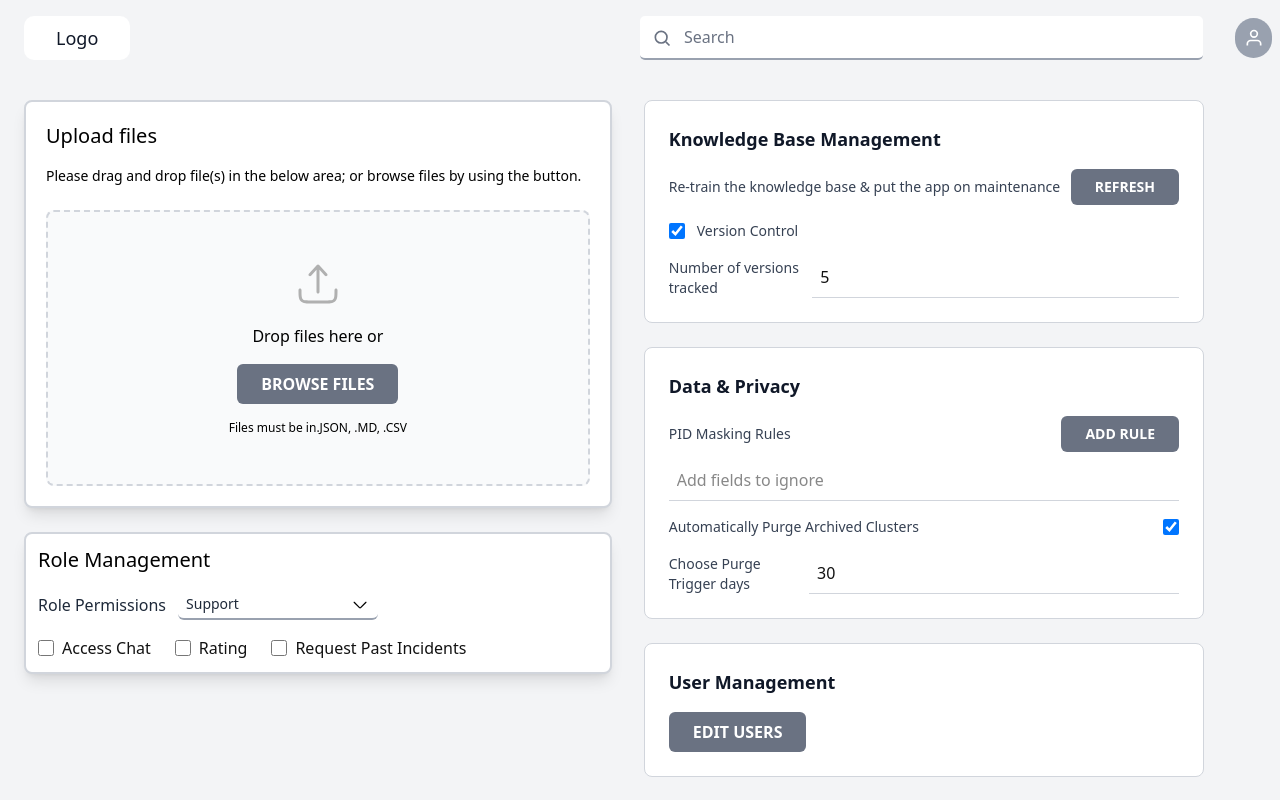
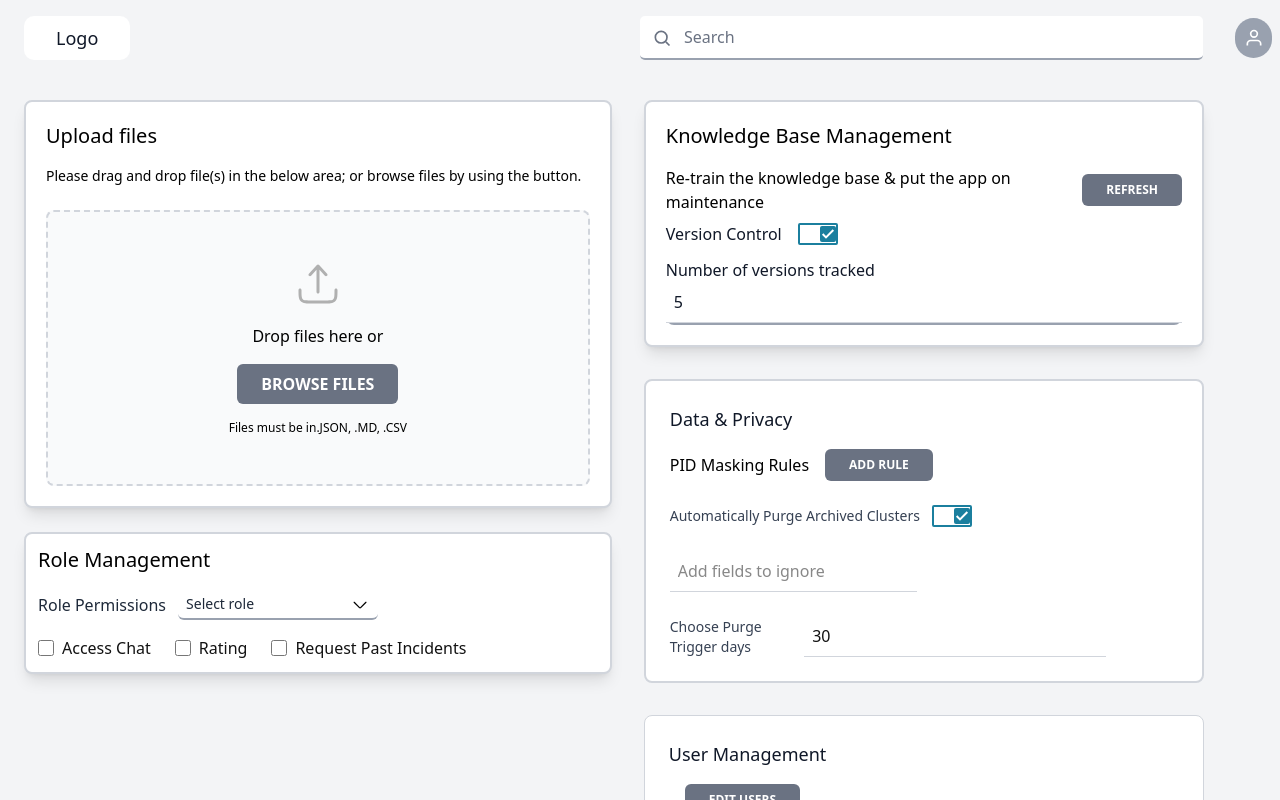
Before and after one commit to vigneshvaranasi/bot, a React (Vite) app in the folder frontend/: page /settings in a window 1280 px wide. Shown: the top 800 px of the page. Built offline with nearby package versions, Linux system fonts and the light colour scheme.

Commit message:
feat: edited settings page

```diff
--- a/frontend/src/pages/Settings.page.tsx
+++ b/frontend/src/pages/Settings.page.tsx
@@ -5,6 +5,7 @@ import InputBox from '../components/ui/InputBox';
 import Dropdown from '../components/ui/Dropdown';
 import UploadFiles from '../components/ui/UploadFiles';
 import Checkbox from '../components/ui/Checkbox';
+import Toggle from '../components/ui/Toggle';
 
 interface FileRecord {
   fileName: string;
@@ -31,13 +32,18 @@ const Settings: React.FC = () => {
   const [accessChat, setAccessChat] = useState(false);
   const [rating, setRating] = useState(false);
   const [requestPastIncidents, setRequestPastIncidents] = useState(false);
+  const [versionControl, setVersionControl] = useState(true);
 
 
   const roleOptions = [
-    { value: 'Support', label: 'Support' },
-    { value: 'Admin', label: 'Admin' },
-    { value: 'Manager', label: 'Manager' },
-    { value: 'Analyst', label: 'Analyst' }
+    { value: 'L1 Support', label: 'L1 Support' },
+    { value: 'L2 Support', label: 'L2 Support' },
+    { value: 'L3 Support', label: 'L3 Support' },
+    { value: 'Senior Support', label: 'Senior Support' },
+    { value: 'Support Manager', label: 'Support Manager' },
+    { value: 'Technical Lead', label: 'Technical Lead' },
+    { value: 'System Administrator', label: 'System Administrator' },
+    { value: 'Operations Lead', label: 'Operations Lead' }
 ];
 
   const handleDeleteFile = (fileId: string) => {
@@ -140,47 +146,93 @@ const Settings: React.FC = () => {
 
             {/* Right Column */}
             <div className="space-y-6 pr-13">
-              {/* Knowledge Base Management */}
-              <div className="bg-white rounded-lg border border-gray-300 p-6">
-                <h2 className="text-lg font-semibold text-gray-900 mb-4">Knowledge Base Management</h2>
+              {/* Knowledge Base Management — redesigned */}
+              <div className="bg-white rounded-lg shadow-lg border-2 border-gray-300 p-5">
+                {/* Big, clean title like the mock */}
+                <h2 className="text-xl text-black mb-4">
+                  Knowledge Base Management
+                </h2>
 
-                <div className="flex items-center justify-between mb-4">
-                  <span className="text-sm text-gray-700">Re-train the knowledge base & put the app on maintenance</span>
-                  <Button variant="secondary" className="bg-gray-400 text-white hover:bg-gray-500 text-sm px-4 py-1">
+                {/* Description + REFRESH on the same row */}
+                <div className="flex items-center mb-2">
+                  <span className="text-medium text-black">
+                    Re-train the knowledge base &amp; put the app on maintenance
+                  </span>
+                  <Button
+                    variant="secondary"
+                    className="ml-4 font-semibold text-xs px-4 py-1 transition-colors duration-200 bg-gray-500 hover:bg-gray-600 text-white rounded-md cursor-pointer"
+                  >
                     REFRESH
                   </Button>
                 </div>
 
-                <div className="mb-4">
-                  <label className="flex items-center">
-                    <input type="checkbox" defaultChecked className="h-4 w-4 text-blue-600 rounded border-gray-300 mr-3" />
-                    <span className="text-sm text-gray-700">Version Control</span>
+                {/* Toggle row (uses your Toggle component) */}
+                <div className="mb-3">
+                  <label className="flex items-center gap-4">
+                    <span className="text-medium text-gray-900">Version Control</span>
+                    {/* keep the Toggle exactly as your component defines it */}
+                    <Toggle
+                      id="kb-version-control"
+                      enabled={versionControl}
+                      onChange={setVersionControl}
+                    />
                   </label>
                 </div>
 
-                <div className="flex items-center gap-3">
-                  <span className="text-sm text-gray-700">Number of versions tracked</span>
+                {/* Number with underline treatment (like search/upload) */}
+                <div>
+                  <label className="block text-medium text-gray-900">
+                    Number of versions tracked
+                  </label>
+
+                  {/* input value + long underline */}
+                  <div className="flex items-end gap-4">
                     <InputBox
                       value={versionsTracked}
                       onChange={setVersionsTracked}
                       variant="primary"
                       type="number"
-                    className="w-16"
-                  />
+                      className="
+                        outline: none
+                        border-b-2
+                        border-gray-400
+                        rounded-[8px]
+                        px-0 py-0
+                        text-medium
+                        text-gray-900
+                      "/>
+                  </div>
                 </div>
               </div>
 
               {/* Data & Privacy */}
-              <div className="bg-white rounded-lg border border-gray-300 p-6">
-                <h2 className="text-lg font-semibold text-gray-900 mb-4">Data & Privacy</h2>
+              <div className="mt-8 bg-white rounded-lg border-2 border-gray-300 p-6">
+                <h2 className="text-lg text-gray-900 mb-4">Data & Privacy</h2>
 
-                <div className="mb-4">
-                  <div className="flex items-center justify-between mb-2">
-                    <span className="text-sm font-medium text-gray-700">PID Masking Rules</span>
-                    <Button variant="secondary" className="bg-gray-400 text-white hover:bg-gray-500 text-sm px-4 py-1">
+                <div className="flex items-center flex-wrap gap-6">
+                  {/* PID Masking Rules + Button */}
+                  <div className="flex items-center">
+                    <span className="text-medium text-black">PID Masking Rules</span>
+                    <Button
+                      variant="secondary"
+                      className="ml-4 font-semibold text-xs px-4 py-1 transition-colors duration-200 bg-gray-500 hover:bg-gray-600 text-white rounded-md cursor-pointer"
+                    >
                       ADD RULE
                     </Button>
                   </div>
+
+                  {/* Toggle for Purge Archived Clusters */}
+                  <label className="flex items-center gap-3">
+                    <span className="text-sm text-gray-700">Automatically Purge Archived Clusters</span>
+                    <Toggle
+                      id="purge-archived-clusters"
+                      enabled={true}
+                      onChange={() => {}}
+                    />
+                  </label>
+
+                  {/* InputBox for Add fields */}
+                  <div className="min-w-[200px]">
                     <InputBox
                       value={pidMaskingFields}
                       onChange={setPidMaskingFields}
@@ -189,13 +241,7 @@ const Settings: React.FC = () => {
                     />
                   </div>
 
-                <div className="mb-4">
-                  <label className="flex items-center justify-between">
-                    <span className="text-sm text-gray-700">Automatically Purge Archived Clusters</span>
-                    <input type="checkbox" defaultChecked className="h-4 w-4 text-blue-600 rounded border-gray-300" />
-                  </label>
-                </div>
-
+                  {/* Purge Days */}
                   <div className="flex items-center gap-3">
                     <span className="text-sm text-gray-700">Choose Purge Trigger days</span>
                     <InputBox
@@ -207,11 +253,12 @@ const Settings: React.FC = () => {
                     />
                   </div>
                 </div>
+              </div>
 
               {/* User Management */}
-              <div className="bg-white rounded-lg border border-gray-300 p-6">
-                <h2 className="text-lg font-semibold text-gray-900 mb-4">User Management</h2>
-                <Button variant="secondary" className="bg-gray-400 text-white hover:bg-gray-500">
+              <div className="mt-8 bg-white rounded-lg border border-gray-300 p-6">
+                <h2 className="text-lg text-gray-900 mb-4">User Management</h2>
+                <Button variant="secondary" className="ml-4 font-semibold text-xs px-4 py-1 transition-colors duration-200 bg-gray-500 hover:bg-gray-600 text-white rounded-md cursor-pointer">
                   EDIT USERS
                 </Button>
               </div>
```
Lines whose indentation alone changed are shown as unchanged.
